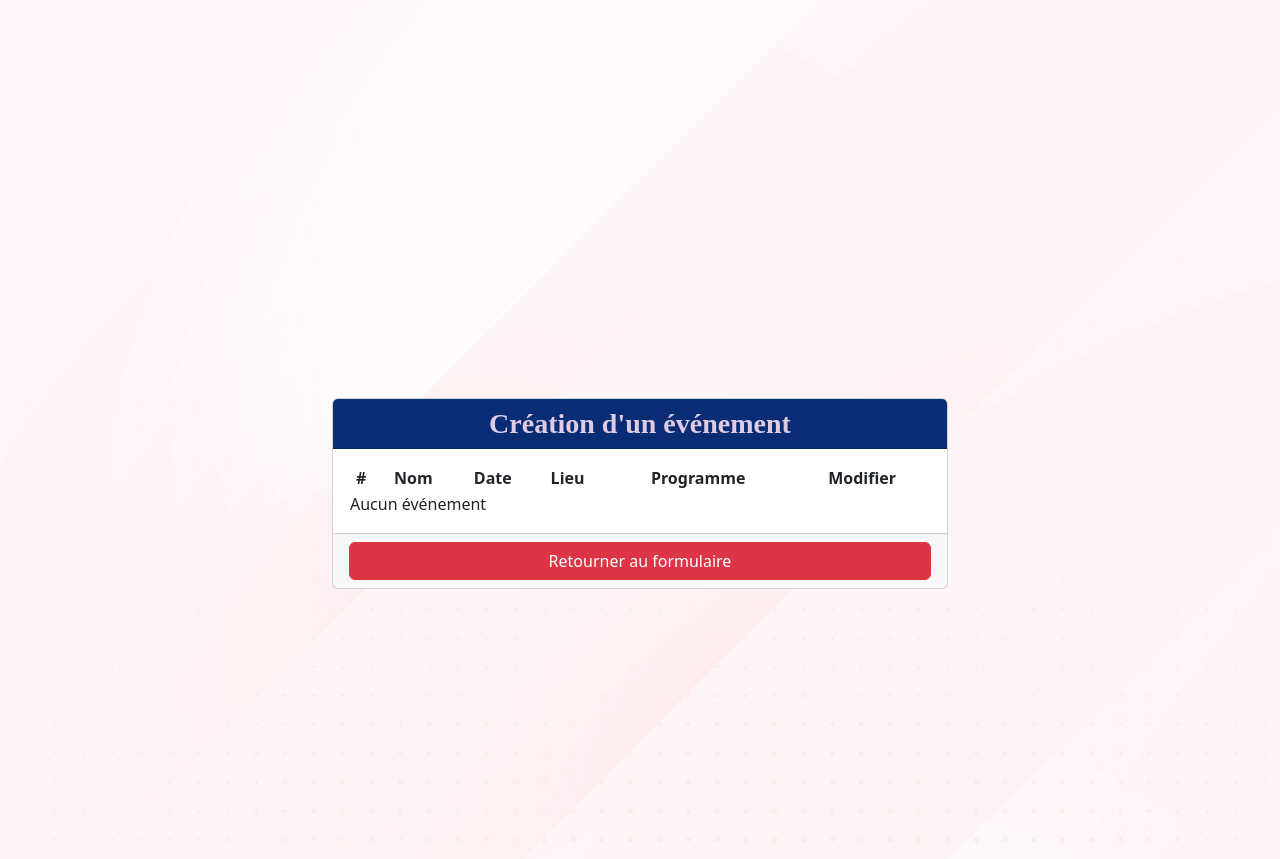
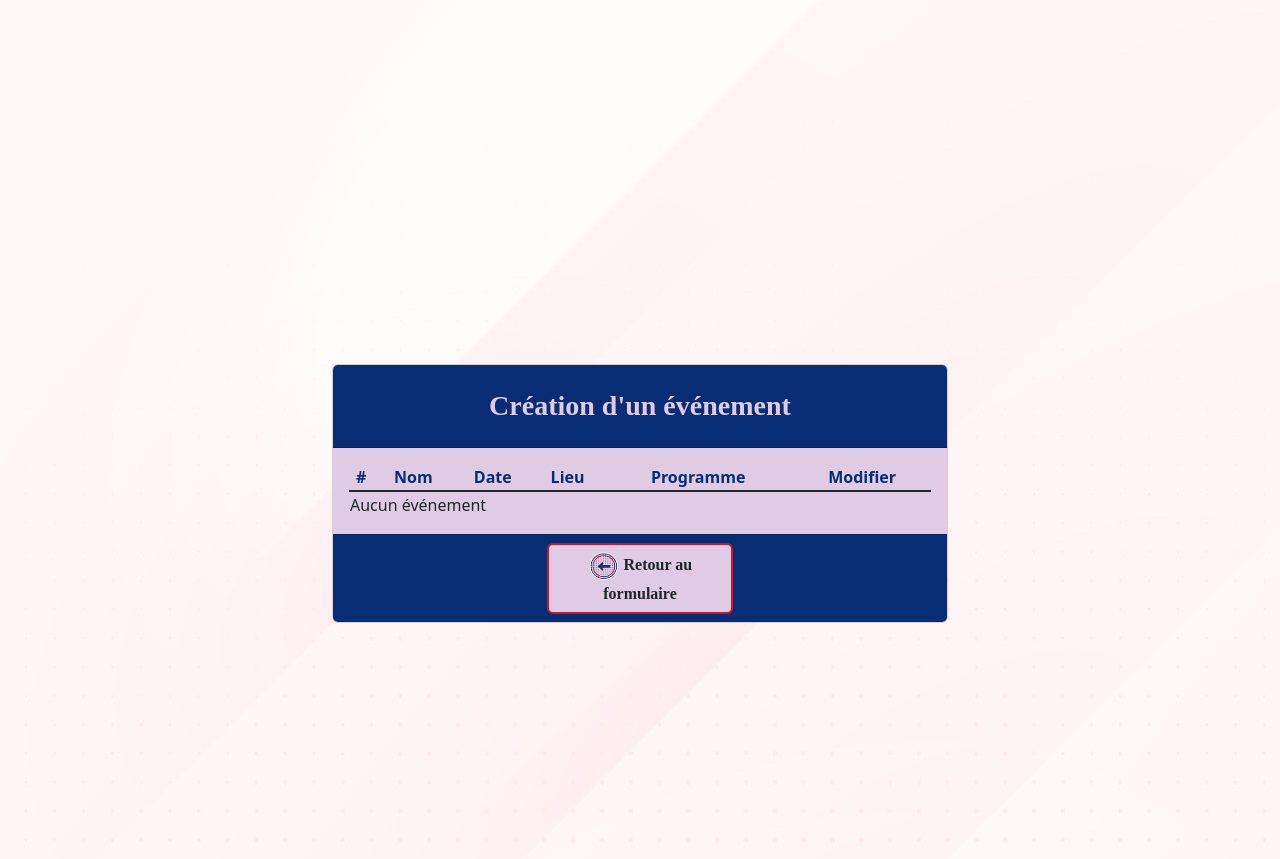
Before and after one commit to MathisGrondin/webIII2023, a PHP site: page /projMiSess/admin.php?page=events&action=Modifier in a window 1280 px wide. Shown: the part 80-939 px from the top of the page. Run offline with PHP 8.4, Linux system fonts and the light colour scheme; a user stored in the database is signed in; data that the repository does not hold is empty.

Commit message:
Modification de la liste d'event

```diff
--- a/projMiSess/admin.php
+++ b/projMiSess/admin.php
@@ -360,7 +360,7 @@ session_start();
 
                 <div class="card">
                     <div class="card-header p-2 bg bg-bleuCegep">
-                        <h3 class="p-0 m-0 text-center lilasCegep fontCegep fw-bold" id="titreCarteModifier">Création d'un événement</h3>
+                        <h3 class="p-0 m-0 py-3 text-center lilasCegep fontCegep fw-bold" id="titreCarteModifier">Création d'un événement</h3>
                     </div>
 
                     <form method="post" action="<?php echo htmlspecialchars($_SERVER["PHP_SELF"]); ?>"  style="display: <?php echo $formCreation ?>">
@@ -426,41 +426,44 @@ session_start();
 
                                 <div class="col-4">
                                     <a href="admin.php?page=events&action=Modifier" class="btn w-100 rounded fs-4 fw-bold fontCegep bleuCegep bgLilasCegep border-rouge-cegep m-0 p-0">
-                                        <img src="icones/modifier.png" alt="ajouter" class="me-1">
+                                        <img src="icones/modifier.png" alt="modifier" class="me-1">
                                         Liste événements
                                     </a>
                                 </div>
 
                                 <div class="col-4">
-                                    <button type="reset" class="w-100 rounded fs-4 fw-bold fontCegep bleuCegep bgLilasCegep border-rouge-cegep"><img src="icones/retour.png" alt="ajouter" class="me-1">Annuler</button>
+                                    <button type="reset" class="w-100 rounded fs-4 fw-bold fontCegep bleuCegep bgLilasCegep border-rouge-cegep"><img src="icones/retour.png" alt="annuler" class="me-1">Annuler</button>
                                 </div>
                             </div>
                         </div>
                     </form>
 
                     <div style="display: <?php echo $afficherliste; ?>">
-                        <div class="card-body">
+                        <div class="card-body bg bgLilasCegep">
                             <table class="w-100">
+                                <thead>
                                     <tr class="text-center">
-                                    <th>#</th>
-                                    <th>Nom</th>
-                                    <th>Date</th>
-                                    <th>Lieu</th>
-                                    <th>Programme</th>
-                                    <th>Modifier</th>
+                                        <th scope="col" class="font-cegep fw-bold bleuCegep">#</th>
+                                        <th scope="col" class="font-cegep fw-bold bleuCegep">Nom</th>
+                                        <th scope="col" class="font-cegep fw-bold bleuCegep">Date</th>
+                                        <th scope="col" class="font-cegep fw-bold bleuCegep">Lieu</th>
+                                        <th scope="col" class="font-cegep fw-bold bleuCegep">Programme</th>
+                                        <th scope="col" class="font-cegep fw-bold bleuCegep">Modifier</th>
                                     </tr>
+                                </thead>
+                                <tbody class="table-group-divider">
                                     <?php
                                         $sql = "SELECT * FROM evenements";
                                         $result = $conn->query($sql);
                                         if($result->num_rows > 0) {
                                             while($row = $result->fetch_assoc()) {
                                                 echo "<tr class=\"text-center\">";
-                                            echo "<td>" . $row["id"] . "</td>";
-                                            echo "<td>" . $row["nom"] . "</td>";
-                                            echo "<td>" . $row["date"] . "</td>";
-                                            echo "<td>" . $row["lieu"] . "</td>";
-                                            echo "<td>" . $row["programme"] . "</td>";
-                                            echo "<td><a href='admin.php?page=events&action=Modifier&id=" . $row["id"] . "' class='btn btn-warning'>Modifier</a></td>";
+                                                echo "<th scope=\"row\" class=\"font-cegep bleuCegep\">" . $row["id"] . "</th>";
+                                                echo "<td class=\"font-cegep bleuCegep my-3 py-3\">" . $row["nom"] . "</td>";
+                                                echo "<td class=\"font-cegep bleuCegep my-3 py-3\">" . $row["date"] . "</td>";
+                                                echo "<td class=\"font-cegep bleuCegep my-3 py-3\">" . $row["lieu"] . "</td>";
+                                                echo "<td class=\"font-cegep bleuCegep my-3 py-3\">" . $row["programme"] . "</td>";
+                                                echo "<td><a href='admin.php?page=events&action=Modifier&id=" . $row["id"] . "'class='btn btn-warning'>Modifier</a></td>";
                                                 echo "</tr>";
                                             }
                                         }
@@ -468,12 +471,15 @@ session_start();
                                             echo "<tr><td colspan='5'>Aucun événement</td></tr>";
                                         }
                                     ?>
+                                </tbody>
                             </table>
                         </div>
-                        <div class="card-footer">
-                            <div class="col-12">
-                                <a href="admin.php?page=events" class="btn btn-danger w-100">Retourner au formulaire</a>
+                        <div class="card-footer bg bg-bleuCegep d-flex justify-content-center align-items-center">
+                            <div class="offset col-4"></div>
+                            <div class="col-4 px-1">
+                                <a href="admin.php?page=events" class="btn bg bgLilasCegep border-rouge-cegep w-100 fontCegep fw-bold" ><img src="icones/retour.png" alt="annuler" class="me-1">Retour au formulaire</a>
                             </div>
+                            <div class="offset col-4"></div>
                         </div>
                     </div>
                 </div>
--- a/projMiSess/css/styleco.css
+++ b/projMiSess/css/styleco.css
@@ -8,7 +8,11 @@ html, body{
     overflow: hidden;
 }
 
-#rowEvent{
+.contConnex{
+    background-image: url("../img/background.png");
+}
+
+#containerEvent{
     background-image: url("../img/background.png");
 }
 
```
Lines whose indentation alone changed are shown as unchanged.
